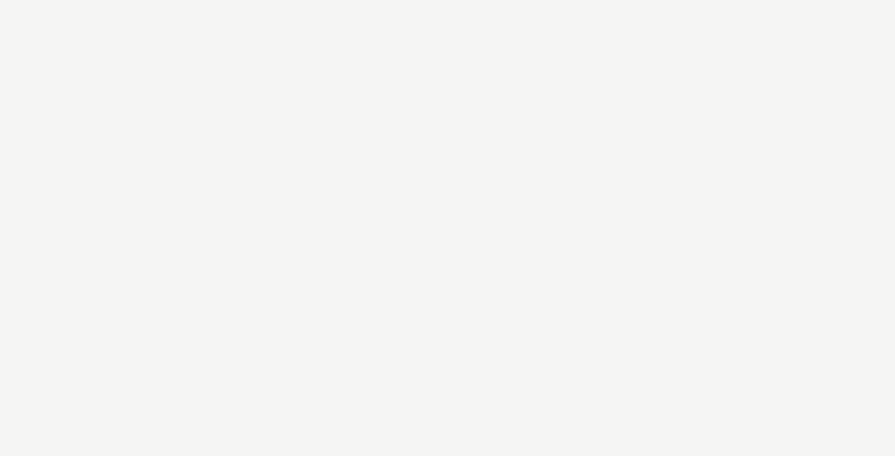
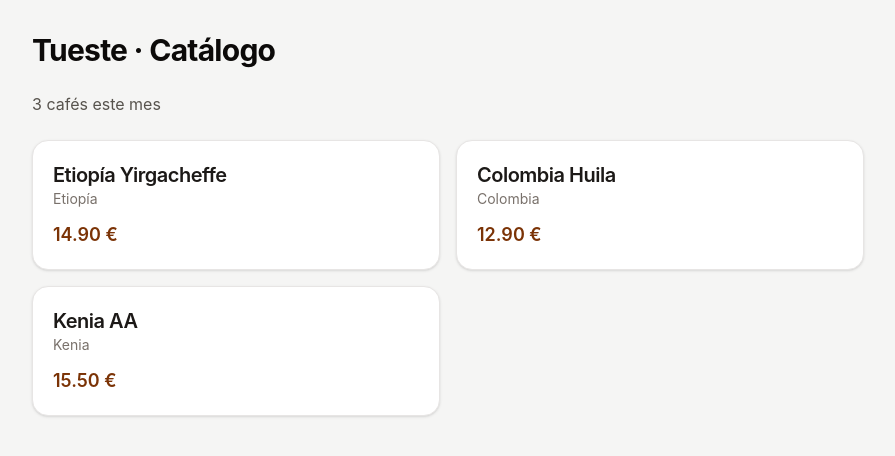
Before and after one commit to gabrielo100472219/frontend_lab4, a React (Vite) app: page / in a window 1280 px wide. Shown: the top 456 px of the page, without its empty margins (192-1087 px from the left). Built offline with nearby package versions, Linux system fonts and the light colour scheme.

Commit message:
O1 - El catálogo con componentes
Co-Authored-By: Claude Opus 5.5 <noreply@anthropic.com>

```diff
--- a/src/app.tsx
+++ b/src/app.tsx
@@ -1,3 +1,54 @@
+import type { Coffee } from "./model";
+
+const coffees: Coffee[] = [
+  {
+    id: 1,
+    name: "Etiopía Yirgacheffe",
+    origin: "Etiopía",
+    roast: "light",
+    price: 14.9,
+    notes: "Floral, bergamota y té negro.",
+  },
+  {
+    id: 2,
+    name: "Colombia Huila",
+    origin: "Colombia",
+    roast: "medium",
+    price: 12.9,
+    notes: "Caramelo y manzana roja.",
+  },
+  {
+    id: 3,
+    name: "Kenia AA",
+    origin: "Kenia",
+    roast: "light",
+    price: 15.5,
+    notes: "Frutos rojos y pomelo.",
+  },
+];
+
+function CoffeeCard({ coffee }: { coffee: Coffee }) {
+  return (
+    <li className="rounded-2xl border border-stone-200 bg-white p-5 shadow-sm">
+      <h2>{coffee.name}</h2>
+      <p className="text-sm text-stone-500">{coffee.origin}</p>
+      <p className="mt-3 text-lg font-semibold text-amber-900">
+        {coffee.price.toFixed(2)} €
+      </p>
+    </li>
+  );
+}
+
 export function App() {
-  return <main></main>;
+  return (
+    <main>
+      <h1>Tueste · Catálogo</h1>
+      <p className="text-stone-600">{coffees.length} cafés este mes</p>
+      <ul className="grid gap-4 sm:grid-cols-2">
+        {coffees.map((coffee) => (
+          <CoffeeCard key={coffee.id} coffee={coffee} />
+        ))}
+      </ul>
+    </main>
+  );
 }
```
